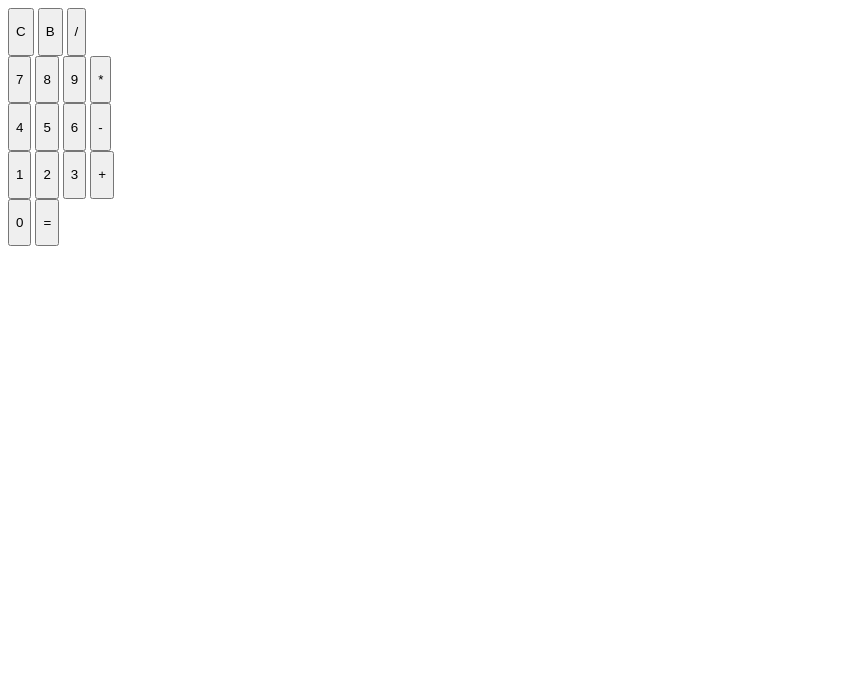
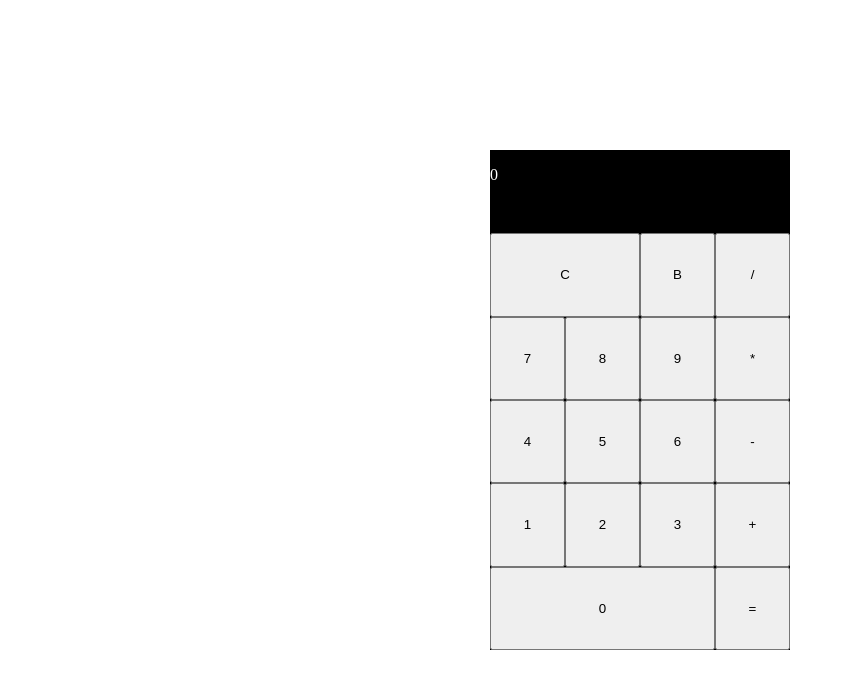
Before and after one commit to AustinBCole/learning-basic-FE, a plain HTML site: page JS, HTML, CSS Exercise/index.html in a window 1280 px wide. Shown: the whole page, without its empty margins (0-845 px from the left). Drawn offline with Linux system fonts and the light colour scheme.

Commit message:
layout buttons

```diff
--- a/JS, HTML, CSS Exercise/index.html
+++ b/JS, HTML, CSS Exercise/index.html
@@ -4,14 +4,15 @@
     <meta charset="UTF-8">
     <meta name="viewport" content="width=device-width, initial-scale=1.0">
     <meta http-equiv="X-UA-Compatible" content="ie=edge">
+    <link rel="stylesheet" href="./style.css">
+    <title>FE Masters HTML & CSS Project</title>
     <title>JS Calculator</title>
 </head>
 <body>
     <div class="calc-container">
         <div class="output-row">
-
+            <p class="output">0</p>
         </div>
-
         <div class="clear-row">
             <button class="clear-button">
                 <p>C</p>
--- a/JS, HTML, CSS Exercise/style.css
+++ b/JS, HTML, CSS Exercise/style.css
@@ -1,7 +1,54 @@
 * {
     Box-sizing: Border-box
 }
+body {
+    align-items: center;
+    justify-content: space-evenly;
+    width: 100%;
+}
 .calc-container {
-    width: 800px;
-    margin: 0 auto;
+    width: 300px;
+	height: 500px;
+	background-color: black;
+
+	position: absolute;
+	top:0;
+	bottom: 0;
+	left: 0;
+	right: 0;
+
+    margin: auto;
+
+    display: flex;
+    flex-direction: column;
+    justify-content: space-between;
 }
+.clear-button {
+    width: 50%;
+}
+.clear-row {
+    height: 20%;
+    display: flex;
+}
+.mid-row {
+    height: 20%;
+    display: flex;
+}
+.output {
+    color: white;
+    display: flex;
+}
+.output-row {
+    height: 20%;
+    display: flex;
+}
+.quarter-row-button {
+    width: 25%;
+}
+.zero-button {
+    width: 75%;
+}
+.zero-row {
+    height: 20%;
+    display:flex;
+}
```
